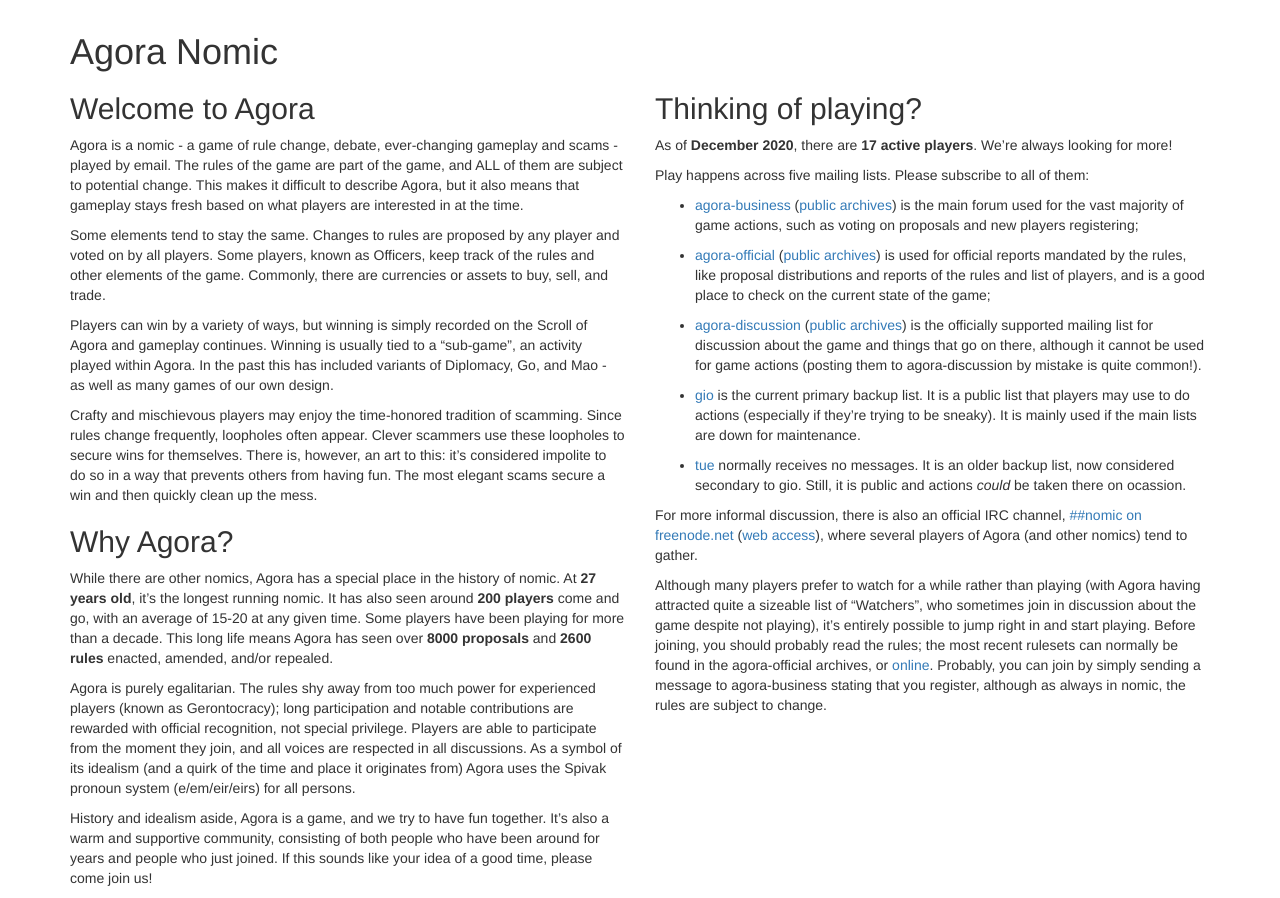
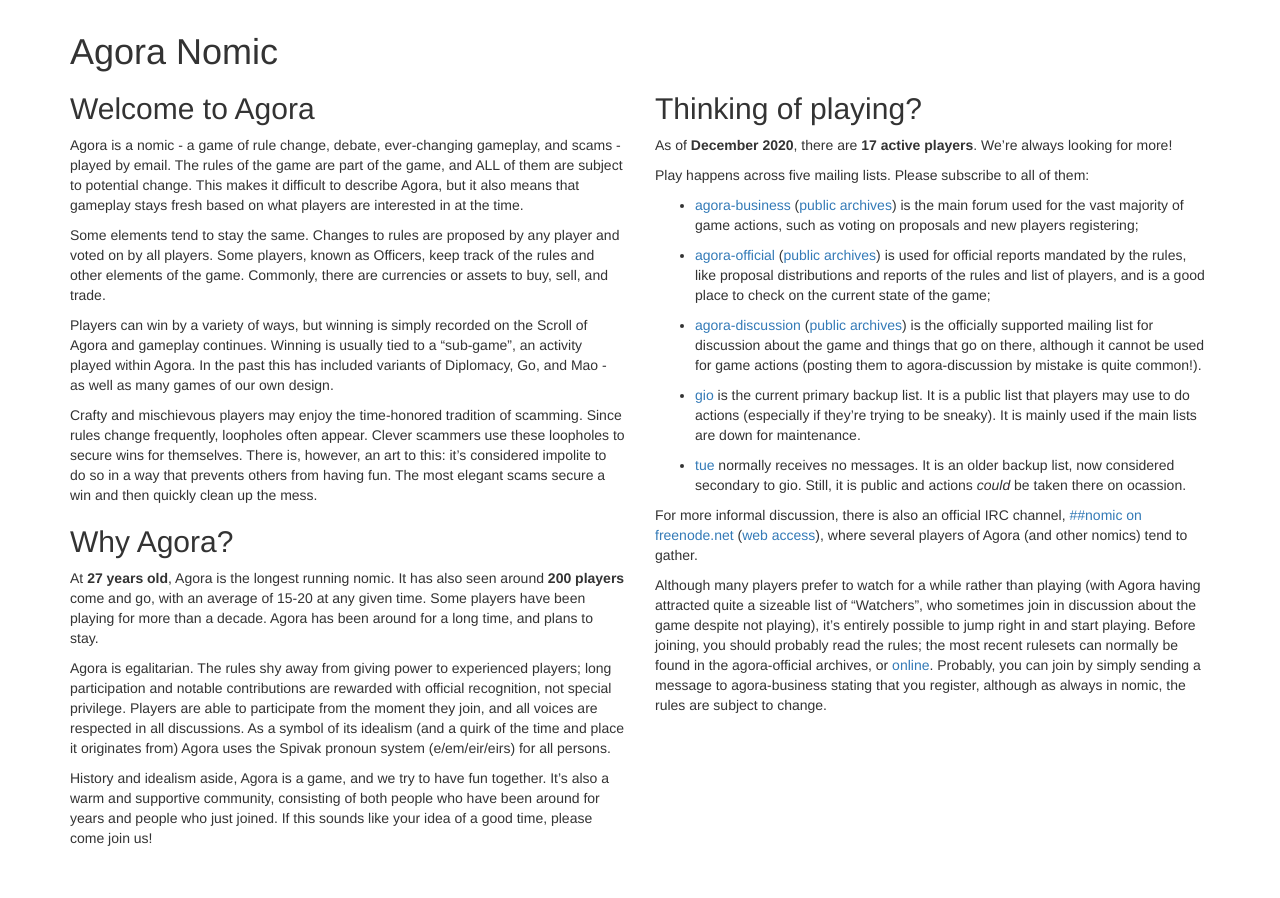
Before and after one commit to nixnull/agoranomic.github.io, a Jekyll site: the page built from index.md, in a window 1280 px wide, cut to the strip 164-1062 px from the top of the page. Built offline with Jekyll 4.4.1, drawn with Linux system fonts in a browser that asks for light colours; nearby versions of some CDN libraries; our own code applies the rules of GitHub Pages for plain Markdown files; after the commit the page ends 1022 px from its top, so only the background shows below that.

Commit message:
more downedits, last time?

```diff
--- a/index.md
+++ b/index.md
@@ -10,11 +10,11 @@ layout: default
 
 ## Welcome to Agora
 
-Agora is a nomic - a game of rule change, debate, ever-changing gameplay
-and scams - played by email. The rules of the game are part of the game,
-and ALL of them are subject to potential change. This makes it difficult
-to describe Agora, but it also means that gameplay stays fresh based on
-what players are interested in at the time.
+Agora is a nomic - a game of rule change, debate, ever-changing
+gameplay, and scams - played by email. The rules of the game are part of
+the game, and ALL of them are subject to potential change. This makes it
+difficult to describe Agora, but it also means that gameplay stays fresh
+based on what players are interested in at the time.
 
 Some elements tend to stay the same. Changes to rules are proposed by
 any player and voted on by all players. Some players, known as Officers,
@@ -36,20 +36,18 @@ then quickly clean up the mess.
 
 ## Why Agora?
 
-While there are other nomics, Agora has a special place in the history
-of nomic. At **27 years old**, it's the longest running nomic. It has
-also seen around **200 players** come and go, with an average of 15-20
-at any given time. Some players have been playing for more than a
-decade. This long life means Agora has seen over **8000 proposals** and
-**2600 rules** enacted, amended, and/or repealed.
+At **27 years old**, Agora is the longest running nomic. It has also
+seen around **200 players** come and go, with an average of 15-20 at
+any given time. Some players have been playing for more than a decade.
+Agora has been around for a long time, and plans to stay.
 
-Agora is purely egalitarian. The rules shy away from too much power for
-experienced players (known as Gerontocracy); long participation and
-notable contributions are rewarded with official recognition, not
-special privilege. Players are able to participate from the moment they
-join, and all voices are respected in all discussions. As a symbol of
-its idealism (and a quirk of the time and place it originates from)
-Agora uses the Spivak pronoun system (e/em/eir/eirs) for all persons.
+Agora is egalitarian. The rules shy away from giving power to
+experienced players; long participation and notable contributions are
+rewarded with official recognition, not special privilege. Players are
+able to participate from the moment they join, and all voices are
+respected in all discussions. As a symbol of its idealism (and a quirk
+of the time and place it originates from) Agora uses the Spivak pronoun
+system (e/em/eir/eirs) for all persons.
 
 History and idealism aside, Agora is a game, and we try to have fun
 together. It's also a warm and supportive community, consisting of both
```
